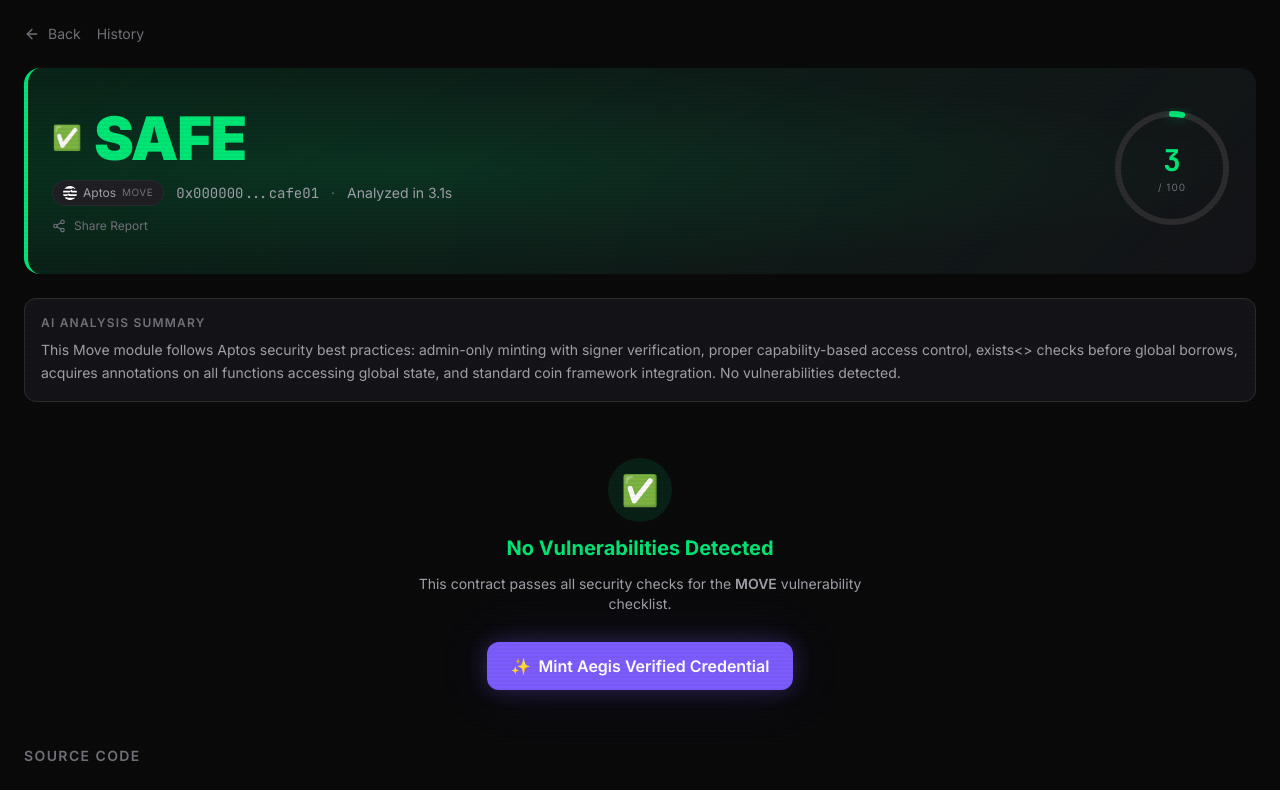
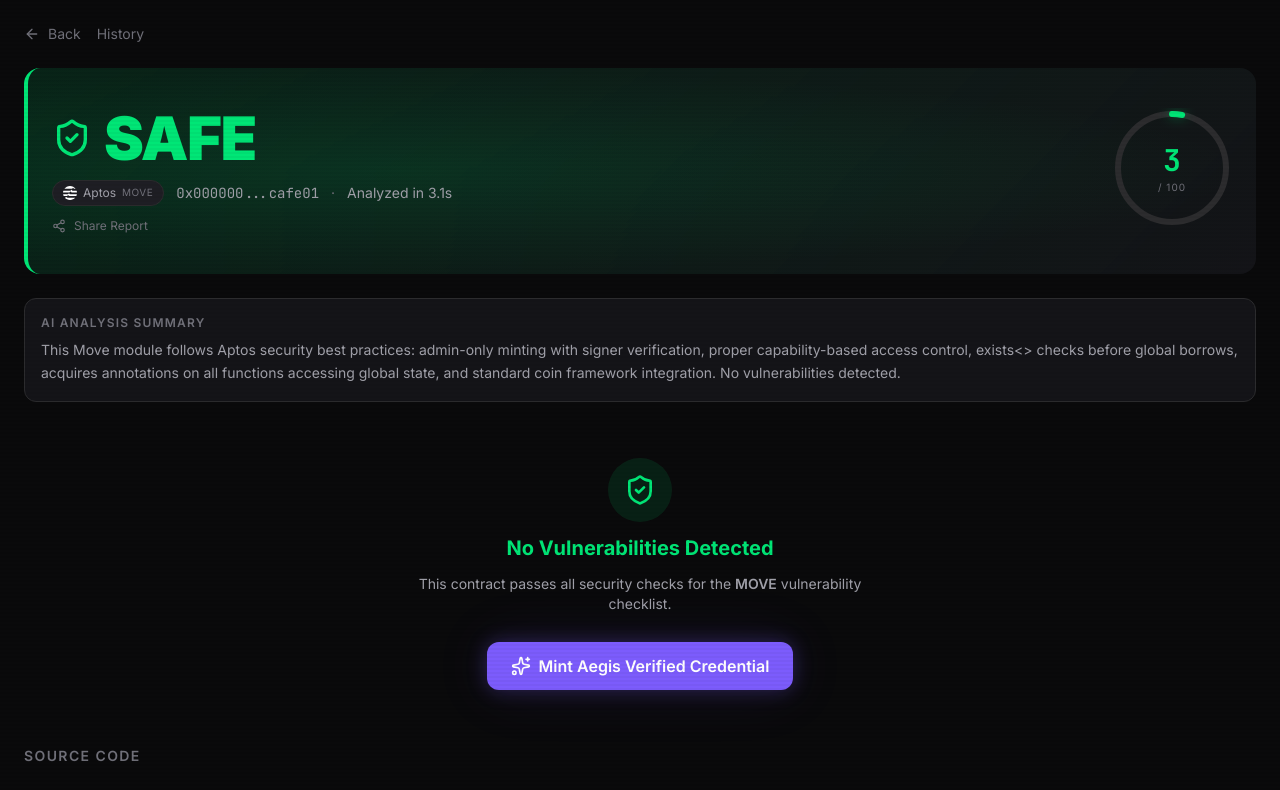
Before and after one commit to edycutjong/aegis-48, a Next.js app: page /audit/aptos/0x00000000000000000000000000000000000000000000000000000000000cafe01 in a window 1280 px wide. Shown: the top 790 px of the page. Built offline with nearby package versions, Linux system fonts and the light colour scheme.

Commit message:
feat: enhance UI/UX and visual feedback

```diff
--- a/src/app/audit/[chain]/[address]/page.tsx
+++ b/src/app/audit/[chain]/[address]/page.tsx
@@ -3,7 +3,7 @@
 import { useState, useCallback } from 'react';
 import { useParams } from 'next/navigation';
 import Link from 'next/link';
-import { ArrowLeft, Shield } from 'lucide-react';
+import { ArrowLeft, Shield, ShieldCheck, Sparkles, Loader2 } from 'lucide-react';
 
 declare global {
   namespace JSX {
@@ -25,6 +25,17 @@ export default function AuditReportPage() {
   const chain = params.chain as string;
   const address = decodeURIComponent(params.address as string);
   const [selectedVuln, setSelectedVuln] = useState<Vulnerability | null>(null);
+  const [mintStatus, setMintStatus] = useState<'idle' | 'minting' | 'success'>('idle');
+
+  const handleMint = useCallback(() => {
+    if (mintStatus !== 'idle') return;
+    setMintStatus('minting');
+
+    // Mock a blockchain transaction delay
+    setTimeout(() => {
+      setMintStatus('success');
+    }, 2500);
+  }, [mintStatus]);
 
   // Look up the demo contract
   const demo = getDemoContract(address);
@@ -154,7 +165,7 @@ export default function AuditReportPage() {
           <div className="flex items-center justify-center py-8">
             <div className="text-center space-y-3">
               <div className="w-16 h-16 mx-auto rounded-full bg-safe/10 flex items-center justify-center">
-                <span className="text-3xl">✅</span>
+                <ShieldCheck className="w-8 h-8 text-safe" />
               </div>
               <h2 className="text-xl font-bold text-safe">No Vulnerabilities Detected</h2>
               <p className="text-sm text-text-secondary max-w-md">
@@ -165,14 +176,34 @@ export default function AuditReportPage() {
 
               {/* Mint CTA */}
               <button
+                onClick={handleMint}
+                disabled={mintStatus !== 'idle'}
                 className={cn(
                   'inline-flex items-center gap-2 px-6 py-3 mt-4 rounded-xl',
-                  'bg-primary hover:bg-primary-glow text-white font-semibold',
-                  'transition-all duration-200 glow-primary'
+                  mintStatus === 'success'
+                    ? 'bg-safe text-[#002b16] font-bold shadow-[0_0_20px_rgba(0,230,118,0.3)]'
+                    : 'bg-primary hover:bg-primary-glow text-white glow-primary',
+                  'font-semibold transition-all duration-300 disabled:opacity-90 disabled:cursor-not-allowed'
                 )}
               >
-                <span>✨</span>
-                Mint Aegis Verified Credential
+                {mintStatus === 'idle' && (
+                  <>
+                    <Sparkles className="w-5 h-5" />
+                    Mint Aegis Verified Credential
+                  </>
+                )}
+                {mintStatus === 'minting' && (
+                  <>
+                    <Loader2 className="w-5 h-5 animate-spin" />
+                    Confirming Transaction...
+                  </>
+                )}
+                {mintStatus === 'success' && (
+                  <>
+                    <ShieldCheck className="w-5 h-5" />
+                    Credential Successfully Minted
+                  </>
+                )}
               </button>
             </div>
           </div>
--- a/src/app/page.tsx
+++ b/src/app/page.tsx
@@ -11,12 +11,12 @@ import { ChainIcon } from '@/components/ChainIcon';
 import { DEMO_CONTRACTS, getDemoContract } from '@/data/demo-contracts';
 import { CHAINS, MOCK_STATS } from '@/lib/constants';
 import { cn } from '@/lib/utils';
-import { motion, AnimatePresence } from 'framer-motion';
+import { motion, AnimatePresence, Variants } from 'framer-motion';
 
 type AppState = 'idle' | 'scanning';
 
 // Animation variants for staggering children
-const containerVariants = {
+const containerVariants: Variants = {
   hidden: { opacity: 0 },
   visible: {
     opacity: 1,
@@ -27,7 +27,7 @@ const containerVariants = {
   },
 };
 
-const itemVariants = {
+const itemVariants: Variants = {
   hidden: { opacity: 0, y: 20, filter: 'blur(10px)' },
   visible: {
     opacity: 1,
@@ -152,7 +152,7 @@ function HomeContent() {
 
             {/* Title */}
             <motion.div variants={itemVariants} className="space-y-3">
-              <h1 className="text-5xl md:text-7xl font-black tracking-tight text-transparent bg-clip-text bg-gradient-to-br from-white to-white/40">
+              <h1 className="text-5xl md:text-7xl font-black tracking-tight text-transparent bg-clip-text bg-linear-to-br from-white to-white/40">
                 AEGIS-48
               </h1>
               <p className="text-lg text-primary font-mono tracking-widest uppercase">
@@ -178,7 +178,7 @@ function HomeContent() {
               {DEMO_CONTRACTS.map((demo) => (
                 <ExampleChip
                   key={demo.address}
-                  emoji={demo.emoji}
+                  status={demo.status}
                   label={demo.label}
                   address={demo.address}
                   chainId={demo.chainId}
--- a/src/components/ExampleChip.tsx
+++ b/src/components/ExampleChip.tsx
@@ -1,28 +1,34 @@
 'use client';
 
 import { cn } from '@/lib/utils';
+import { ShieldAlert, ShieldCheck } from 'lucide-react';
 
 interface ExampleChipProps {
-  emoji: string;
+  status: 'safe' | 'vuln';
   label: string;
   address: string;
   onClick: (address: string, chainId: string) => void;
   chainId: string;
 }
 
-export function ExampleChip({ emoji, label, address, onClick, chainId }: ExampleChipProps) {
+export function ExampleChip({ status, label, address, onClick, chainId }: ExampleChipProps) {
   return (
     <button
       onClick={() => onClick(address, chainId)}
       className={cn(
         'inline-flex items-center gap-2 px-4 py-2 rounded-full',
-        'glass border border-border hover:border-border-bright',
+        'glass border hover:border-border-bright',
+        status === 'safe' ? 'border-safe/30' : 'border-danger/30',
         'text-sm text-text-secondary hover:text-text-primary',
         'transition-all duration-200 hover:scale-[1.03]',
         'active:scale-[0.97]'
       )}
     >
-      <span>{emoji}</span>
+      {status === 'safe' ? (
+        <ShieldCheck className="w-4 h-4 text-safe" />
+      ) : (
+        <ShieldAlert className="w-4 h-4 text-danger" />
+      )}
       <span className="font-medium">{label}</span>
     </button>
   );
--- a/src/components/ScanAnimation.tsx
+++ b/src/components/ScanAnimation.tsx
@@ -1,7 +1,7 @@
 'use client';
 
 import { useEffect, useState } from 'react';
-import { Shield } from 'lucide-react';
+import { Shield, Check } from 'lucide-react';
 import { cn } from '@/lib/utils';
 import { motion, AnimatePresence } from 'framer-motion';
 
@@ -33,12 +33,12 @@ export function ScanAnimation({ chainName, address, onComplete }: ScanAnimationP
   );
 
   useEffect(() => {
-    let timeout: NodeJS.Timeout;
+    const timeouts: NodeJS.Timeout[] = [];
     let totalDelay = 0;
 
     STAGES.forEach((stage, i) => {
       totalDelay += stage.duration;
-      timeout = setTimeout(() => {
+      const timeout = setTimeout(() => {
         setStagesComplete((prev) => {
           const next = [...prev];
           next[i] = true;
@@ -47,12 +47,14 @@ export function ScanAnimation({ chainName, address, onComplete }: ScanAnimationP
         setCurrentStage(i + 1);
 
         if (i === STAGES.length - 1 && onComplete) {
-          setTimeout(onComplete, 800); // 800ms to allow final animations
+          const completionTimeout = setTimeout(onComplete, 800); // 800ms to allow final animations
+          timeouts.push(completionTimeout);
         }
       }, totalDelay);
+      timeouts.push(timeout);
     });
 
-    return () => clearTimeout(timeout);
+    return () => timeouts.forEach(clearTimeout);
   }, [onComplete]);
 
   return (
@@ -136,9 +138,9 @@ export function ScanAnimation({ chainName, address, onComplete }: ScanAnimationP
                       initial={{ scale: 0 }}
                       animate={{ scale: 1 }}
                       transition={{ type: 'spring', stiffness: 400, damping: 10 }}
-                      className="text-lg"
+                      className="text-safe flex items-center justify-center"
                     >
-                      ✓
+                      <Check className="w-5 h-5" />
                     </motion.span>
                   ) : isCurrent ? (
                     <motion.span
--- a/src/components/SearchBar.tsx
+++ b/src/components/SearchBar.tsx
@@ -100,6 +100,7 @@ export function SearchBar({ onSubmit, isLoading, initialAddress = '', initialCha
 
         {/* Address Input */}
         <input
+          suppressHydrationWarning
           ref={inputRef}
           type="text"
           value={address}
--- a/src/components/VerdictBanner.tsx
+++ b/src/components/VerdictBanner.tsx
@@ -6,7 +6,7 @@ import { truncateAddress, formatDuration } from '@/lib/utils';
 import { SEVERITY_CONFIG } from '@/lib/constants';
 import { ThreatGauge } from './ThreatGauge';
 import { ChainBadge } from './ChainBadge';
-import { Share2, Copy, Check } from 'lucide-react';
+import { Share2, Copy, Check, Skull, Flame, AlertTriangle, Info, ShieldCheck } from 'lucide-react';
 import type { Severity, ChainType } from '@/lib/types';
 
 interface VerdictBannerProps {
@@ -51,6 +51,14 @@ export function VerdictBanner({
     setTimeout(() => setCopied(false), 2000);
   };
 
+  const IconComponent = {
+    CRITICAL: Skull,
+    HIGH: Flame,
+    MEDIUM: AlertTriangle,
+    LOW: Info,
+    SAFE: ShieldCheck,
+  }[severity];
+
   return (
     <div
       className={cn(
@@ -78,7 +86,9 @@ export function VerdictBanner({
         <div className="flex-1 space-y-3">
           {/* Verdict Label */}
           <div className="flex items-center gap-3">
-            <span className="text-2xl">{config.icon}</span>
+            <span className="text-4xl" style={{ color: config.color }}>
+              <IconComponent className="w-10 h-10" />
+            </span>
             <h1
               className="text-5xl md:text-6xl font-black tracking-tight"
               style={{ color: config.color }}
```
Also changed, not shown: src/components/ChainGridModal.tsx (+6 -6 lines).
